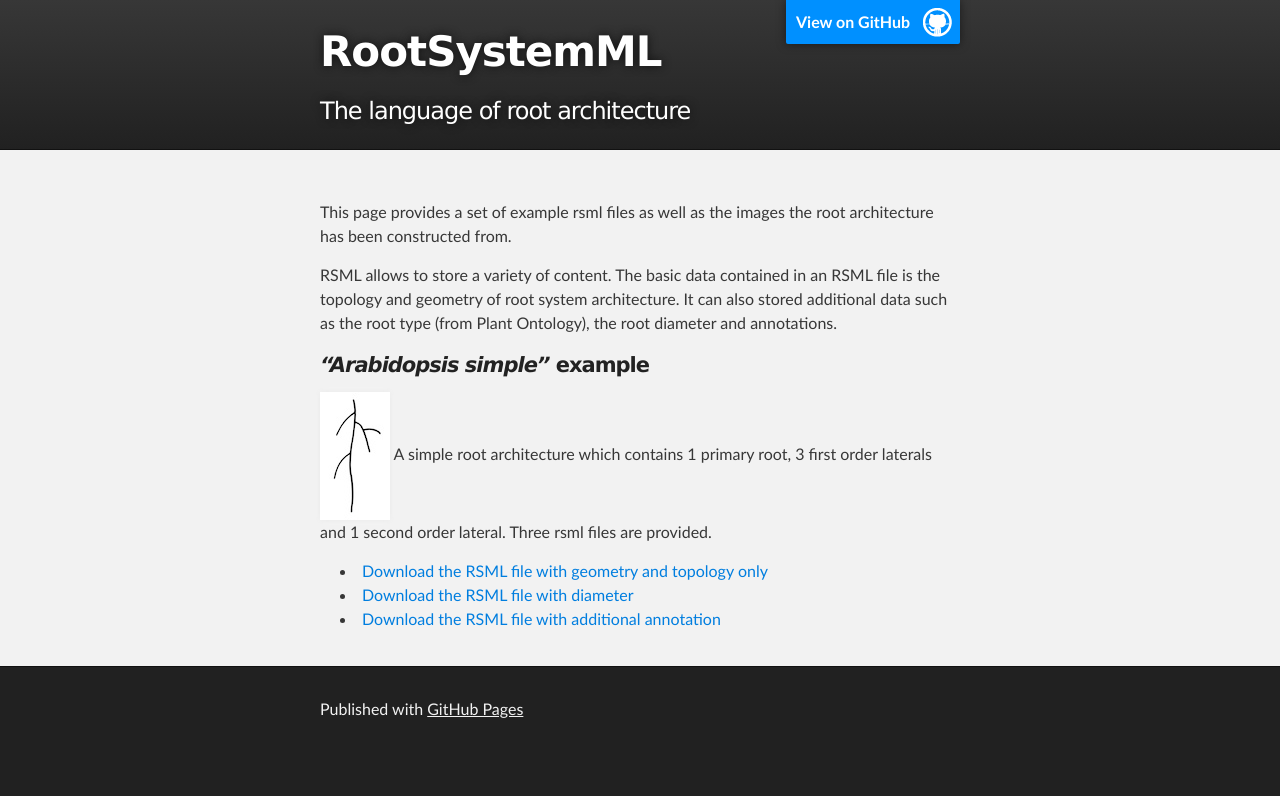
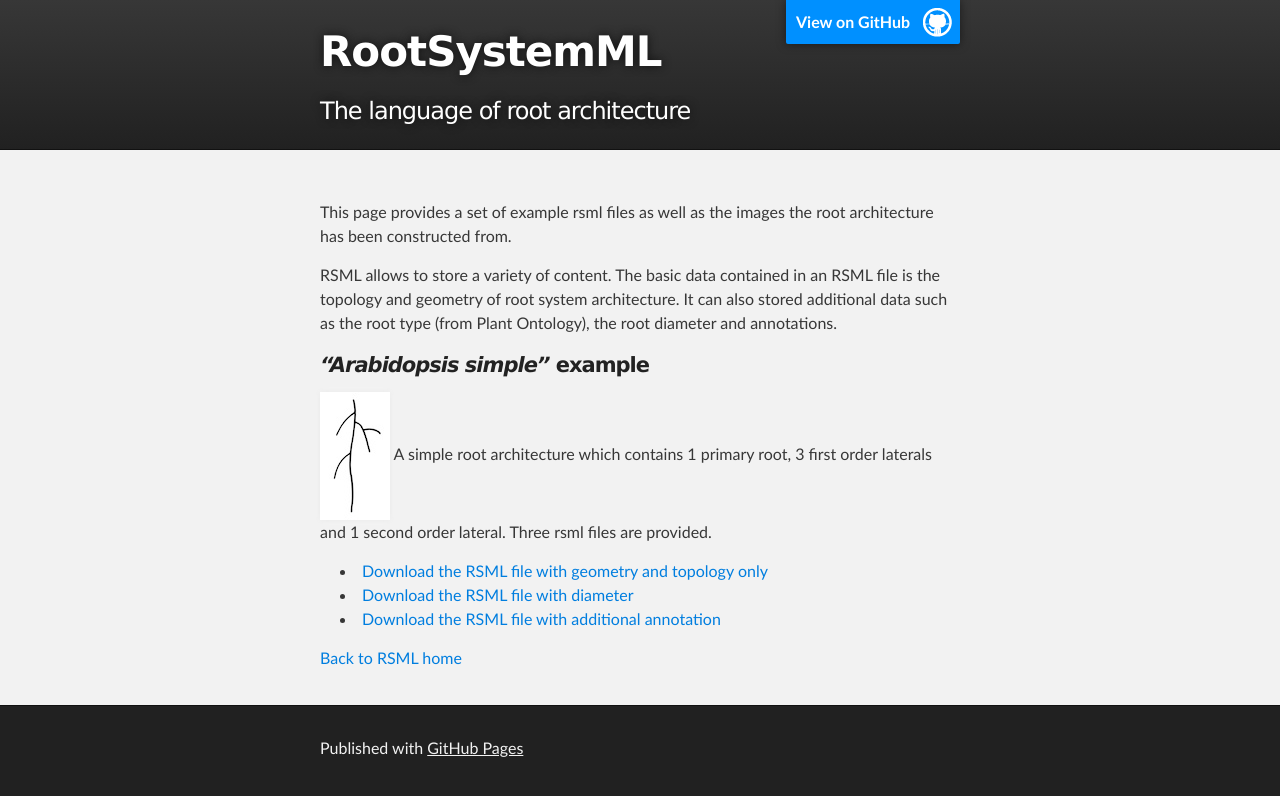
Before and after one commit to RootSystemML/RootSystemML.github.io, a Jekyll site: the page built from examples.md, in a window 1280 px wide. Shown: the top 796 px of the page. Built offline with Jekyll 4.4.1, drawn with Linux system fonts in a browser that asks for light colours.

Commit message:
examples arabido with diameter, corrected link

```diff
--- a/examples.md
+++ b/examples.md
@@ -16,3 +16,6 @@ A simple root architecture which contains 1 primary root, 3 first order laterals
   - [Download the RSML file with geometry and topology only](images/examples/arabidopsis_simple.rsml)
   - [Download the RSML file with diameter](images/examples/arabidopsis_simple_with_diameter.rsml)
   - [Download the RSML file with additional annotation](images/examples/arabidopsis_simple_annotation.rsml)
+
+
+[Back to RSML home](index)
```
